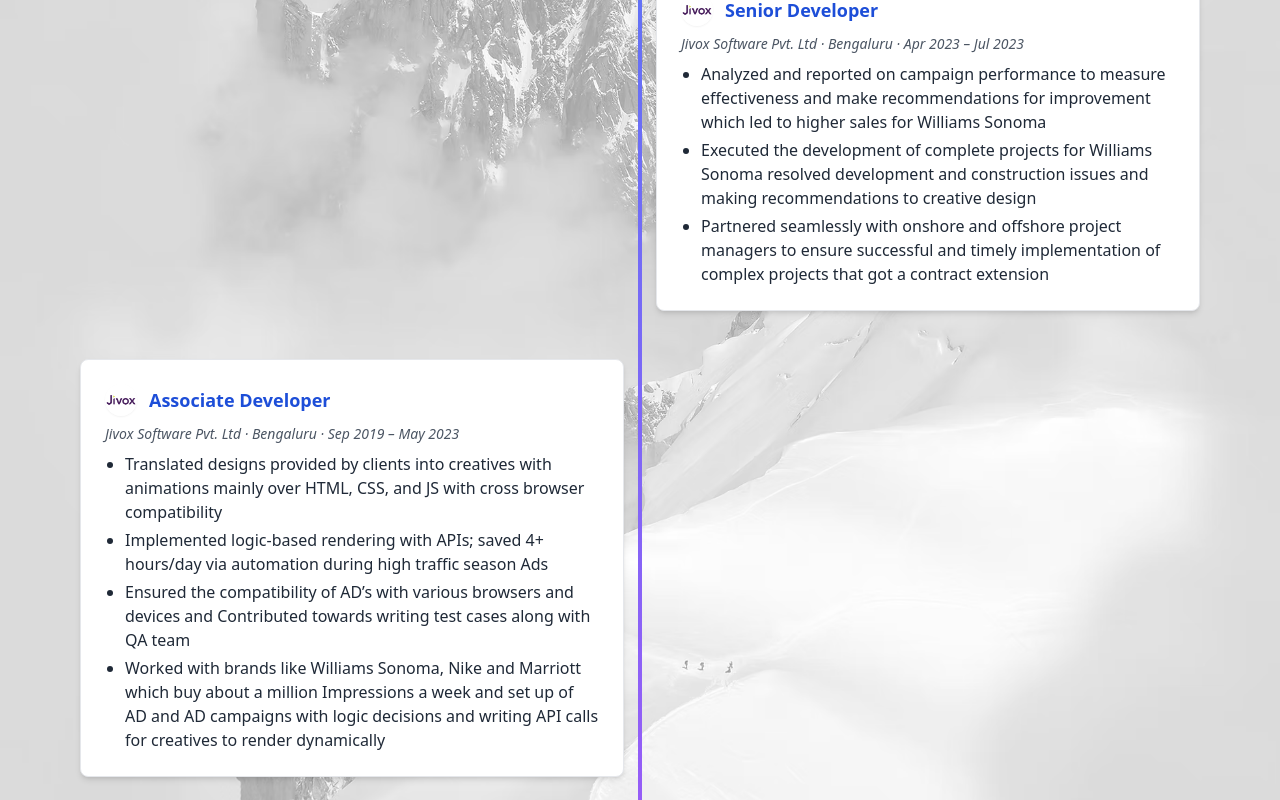
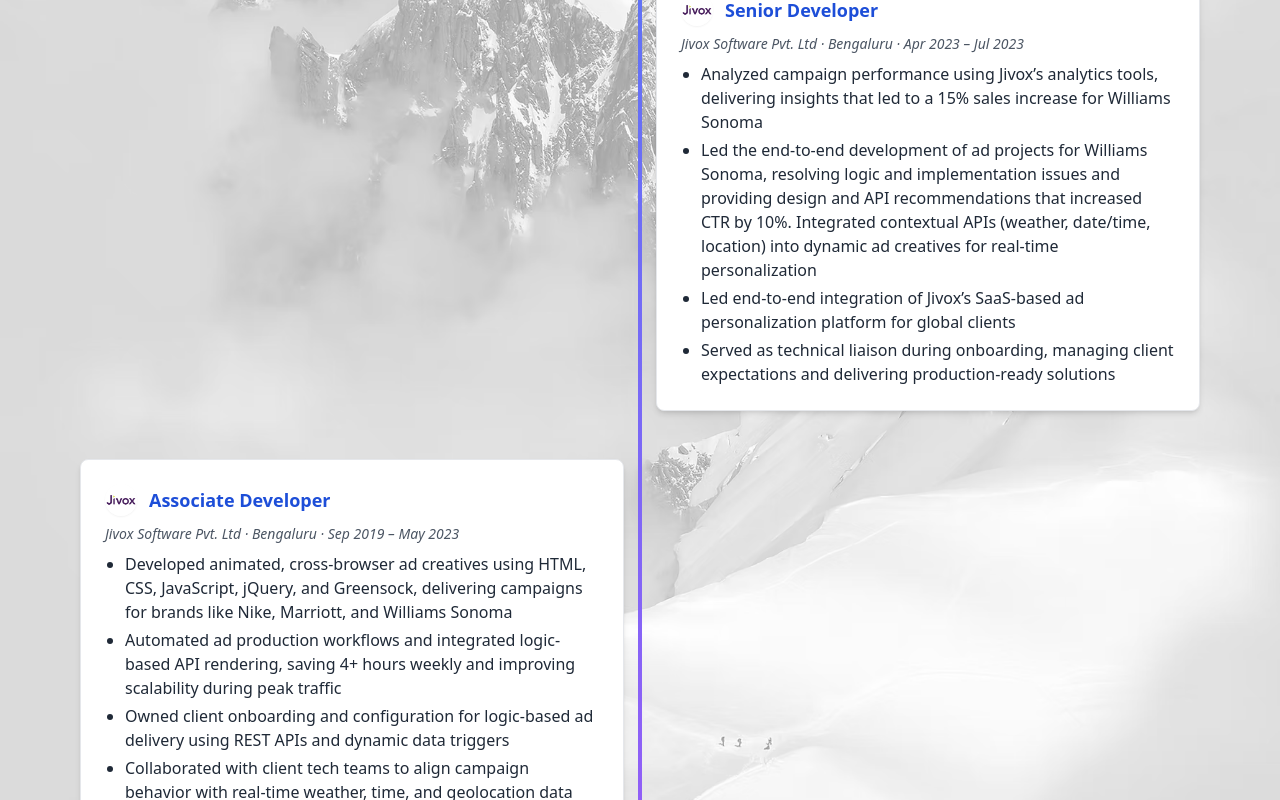
Before and after one commit to vinupaul/vinupaul.github.io, a React (Create React App) app: page / in a window 1280 px wide. Shown: the part 1420-2220 px from the top of the page. Built offline with nearby package versions, Linux system fonts and the light colour scheme.

Commit message:
Resume Update

```diff
--- a/src/App.js
+++ b/src/App.js
@@ -43,10 +43,10 @@
     location: 'Bengaluru',
     duration: 'Apr 2023 – Jul 2023',
     bullets: [
-      'Analyzed and reported on campaign performance to measure effectiveness and make recommendations for improvement which led to higher sales for Williams Sonoma',
-      'Executed the development of complete projects for Williams Sonoma resolved development and construction issues and making recommendations to creative design',
-      'Partnered seamlessly with onshore and offshore project managers to ensure successful and timely implementation of complex projects that got a contract extension'
-
+      'Analyzed campaign performance using Jivox’s analytics tools, delivering insights that led to a 15% sales increase for Williams Sonoma',
+      'Led the end-to-end development of ad projects for Williams Sonoma, resolving logic and implementation issues and providing design and API recommendations that increased CTR by 10%. Integrated contextual APIs (weather, date/time, location) into dynamic ad creatives for real-time personalization',
+      'Led end-to-end integration of Jivox’s SaaS-based ad personalization platform for global clients',
+      'Served as technical liaison during onboarding, managing client expectations and delivering production-ready solutions'
     ]
   },
   {
@@ -55,10 +55,12 @@
     location: 'Bengaluru',
     duration: 'Sep 2019 – May 2023',
     bullets: [
-      'Translated designs provided by clients into creatives with animations mainly over HTML, CSS, and JS with cross browser compatibility',
-      'Implemented logic-based rendering with APIs; saved 4+ hours/day via automation during high traffic season Ads',
-      'Ensured the compatibility of AD’s with various browsers and devices and Contributed towards writing test cases along with QA team',
-      'Worked with brands like Williams Sonoma, Nike and Marriott which buy about a million Impressions a week and set up of AD and AD campaigns with logic decisions and writing API calls for creatives to render dynamically'
+      'Developed animated, cross-browser ad creatives using HTML, CSS, JavaScript, jQuery, and Greensock, delivering campaigns for brands like Nike, Marriott, and Williams Sonoma',
+      'Automated ad production workflows and integrated logic-based API rendering, saving 4+ hours weekly and improving scalability during peak traffic',
+      'Owned client onboarding and configuration for logic-based ad delivery using REST APIs and dynamic data triggers',
+      'Collaborated with client tech teams to align campaign behavior with real-time weather, time, and geolocation data',
+      'Handled escalations during peak traffic, ensuring performance and scalability across large-volume campaigns'
+
     ]
   },
   {
```
